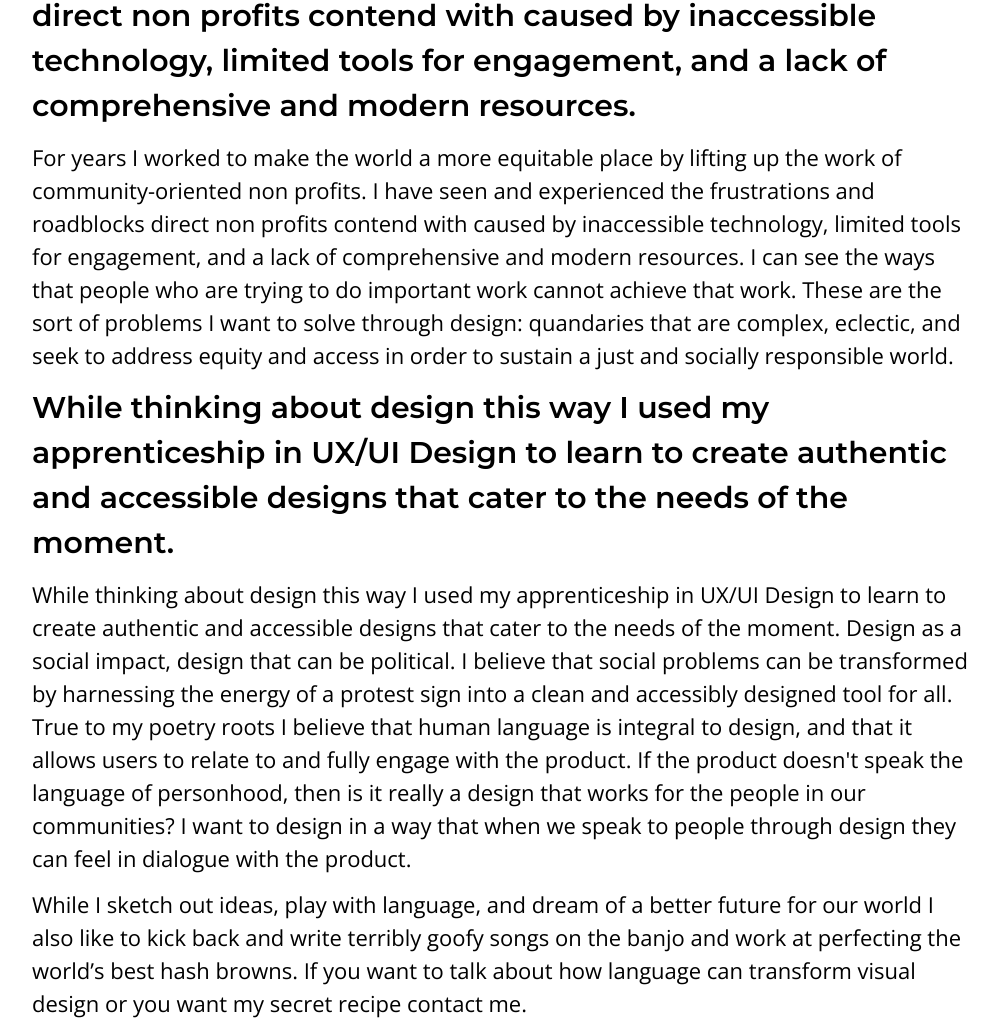
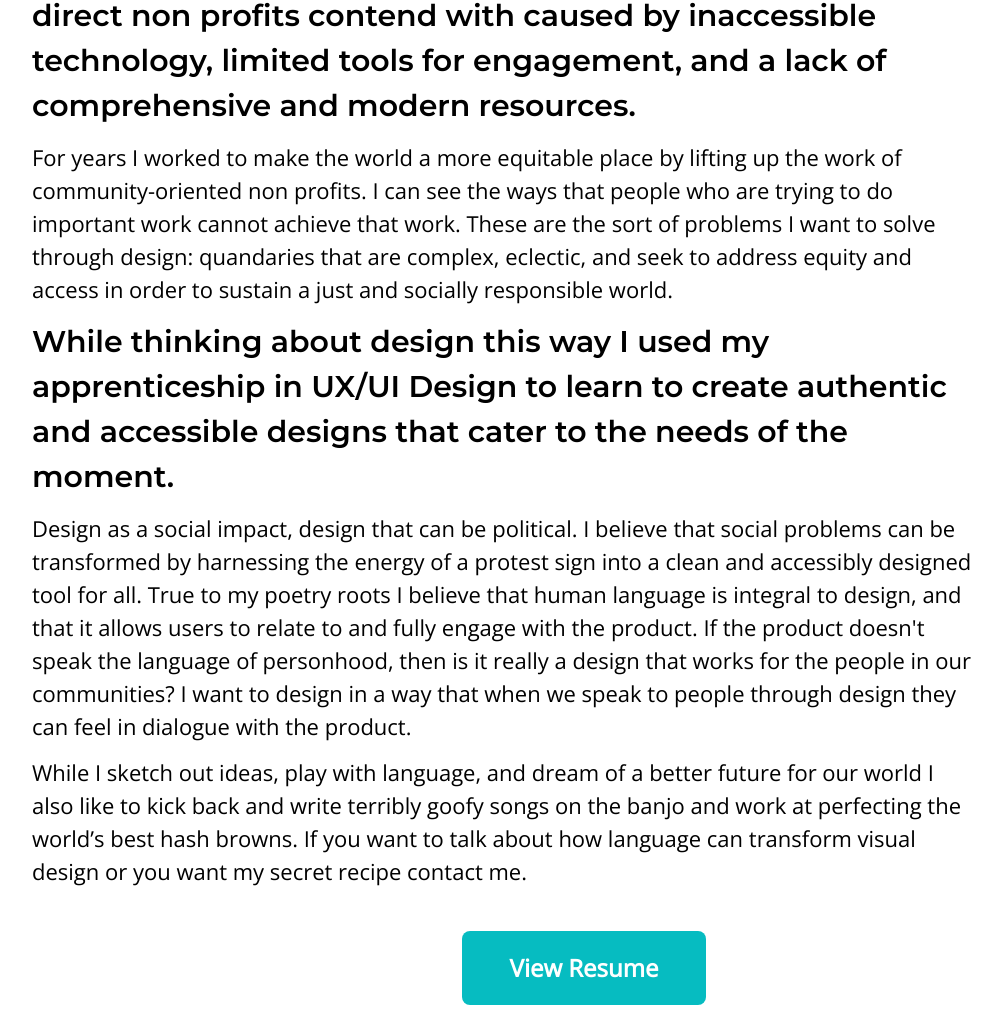
Before and after one commit to bostongordon/project-portfolio, a plain HTML site: page about-me.html in a window 1280 px wide. Shown: the part 1147-2183 px from the top of the page, without its empty margins (56-1058 px from the left). Drawn offline with nearby package versions, Linux system fonts and the light colour scheme.

Commit message:
Changes to about me

```diff
--- a/about-me.html
+++ b/about-me.html
@@ -35,9 +35,9 @@
         <h3>My name is Boston Gordon and I’m a UI/UX Designer based out of Philadelphia. </h3>
         <p>I didn't arrive at design in a linear fashion. I came to design as a poet and with years of experience as a non-profit project manager. I see visual design and poetry as aesthetically aligned in many ways, and when I founded my own poetry organization I started creating materials and tools with a language inspired visual design. In writing I have always aimed to create art that is accessible, relatable, authentic, and engaged with cultural and social conversations of the moment. As a designer I think about how branding is like bona fide free verse, typography is like the expertly chosen metaphor, and how just like a caesura in poetry, visual design uses space to speak deeply beyond the obvious. What you feel in the experience of an open space you can hear in a purposeful and surprising silence.</p>
         <h3>I have seen and experienced the frustrations and roadblocks direct non profits contend with caused by inaccessible technology, limited tools for engagement, and a lack of comprehensive and modern resources.</h3>
-        <p>For years I worked to make the world a more equitable place by lifting up the work of community-oriented non profits. I have seen and experienced the frustrations and roadblocks direct non profits contend with caused by inaccessible technology, limited tools for engagement, and a lack of comprehensive and modern resources. I can see the ways that people who are trying to do important work cannot achieve that work. These are the sort of problems I want to solve through design: quandaries that are complex, eclectic, and seek to address equity and access in order to sustain a just and socially responsible world.</p>
+        <p>For years I worked to make the world a more equitable place by lifting up the work of community-oriented non profits. I can see the ways that people who are trying to do important work cannot achieve that work. These are the sort of problems I want to solve through design: quandaries that are complex, eclectic, and seek to address equity and access in order to sustain a just and socially responsible world.</p>
         <h3>While thinking about design this way I used my apprenticeship in UX/UI Design to learn to create authentic and accessible designs that cater to the needs of the moment.</h3>
-        <p>While thinking about design this way I used my apprenticeship in UX/UI Design to learn to create authentic and accessible designs that cater to the needs of the moment. Design as a social impact, design that can be political. I believe that social problems can be transformed by harnessing the energy of a protest sign into a clean and accessibly designed tool for all. True to my poetry roots I believe that human language is integral to design, and that it allows users to relate to and fully engage with the product. If the product doesn't speak the language of personhood, then is it really a design that works for the people in our communities? I want to design in a way that when we speak to people through design they can feel in dialogue with the product.
+        <p>Design as a social impact, design that can be political. I believe that social problems can be transformed by harnessing the energy of a protest sign into a clean and accessibly designed tool for all. True to my poetry roots I believe that human language is integral to design, and that it allows users to relate to and fully engage with the product. If the product doesn't speak the language of personhood, then is it really a design that works for the people in our communities? I want to design in a way that when we speak to people through design they can feel in dialogue with the product.
         <p>While I sketch out ideas, play with language, and dream of a better future for our world I also like to kick back and write terribly goofy songs on the banjo and work at perfecting the world’s best hash browns. If you want to talk about how language can transform visual design or you want my secret recipe contact me.</p>
       </div>
       <div class="contact-two">
```
Also changed, not shown: 1 other file.
